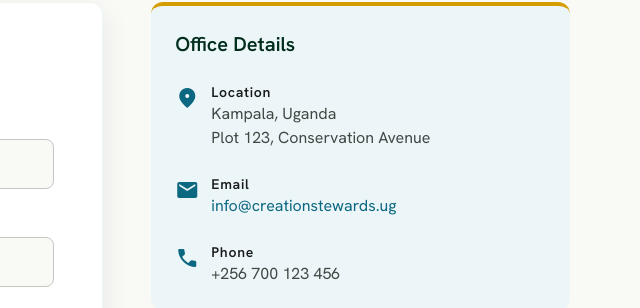
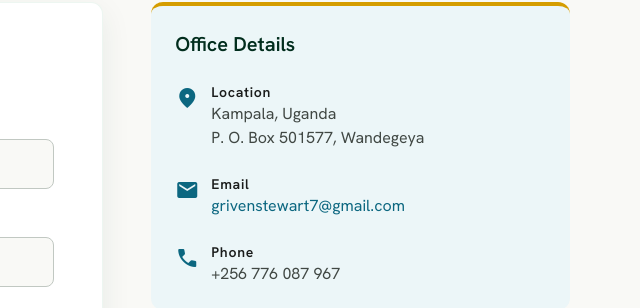
Before and after one commit to Philly-Jovey/swt, a plain HTML site: page Contact.html in a window 1280 px wide. Shown: the part 336-644 px from the top of the page, 606-1246 px from the left. Drawn offline with nearby package versions, Linux system fonts and the light colour scheme.

Commit message:
Add files via upload

```diff
--- a/Contact.html
+++ b/Contact.html
@@ -198,21 +198,21 @@
 <span class="material-symbols-outlined text-secondary icon-filled mt-xs">location_on</span>
 <div>
 <p class="font-label-md text-label-md text-on-surface font-bold">Location</p>
-<p class="font-body-md text-body-md text-on-surface-variant">Kampala, Uganda<br/>Plot 123, Conservation Avenue</p>
+<p class="font-body-md text-body-md text-on-surface-variant">Kampala, Uganda<br/>P. O. Box 501577, Wandegeya</p>
 </div>
 </li>
 <li class="flex items-start gap-sm">
 <span class="material-symbols-outlined text-secondary icon-filled mt-xs">mail</span>
 <div>
 <p class="font-label-md text-label-md text-on-surface font-bold">Email</p>
-<a class="font-body-md text-body-md text-secondary hover:underline" href="mailto:info@creationstewards.ug">info@creationstewards.ug</a>
+<a class="font-body-md text-body-md text-secondary hover:underline" href="mailto:grivenstewart7@gmail.com">grivenstewart7@gmail.com</a>
 </div>
 </li>
 <li class="flex items-start gap-sm">
 <span class="material-symbols-outlined text-secondary icon-filled mt-xs">call</span>
 <div>
 <p class="font-label-md text-label-md text-on-surface font-bold">Phone</p>
-<p class="font-body-md text-body-md text-on-surface-variant">+256 700 123 456</p>
+<p class="font-body-md text-body-md text-on-surface-variant">+256 776 087 967</p>
 </div>
 </li>
 </ul>
```
Also changed, not shown: index.html (+5 -4 lines).
